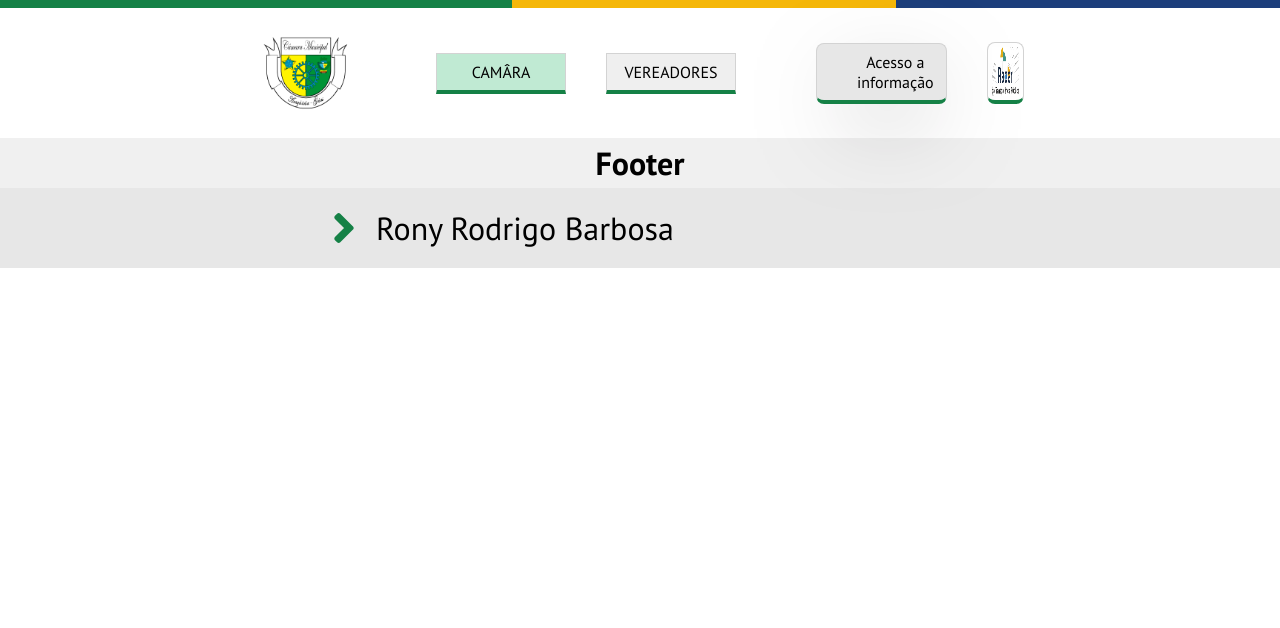
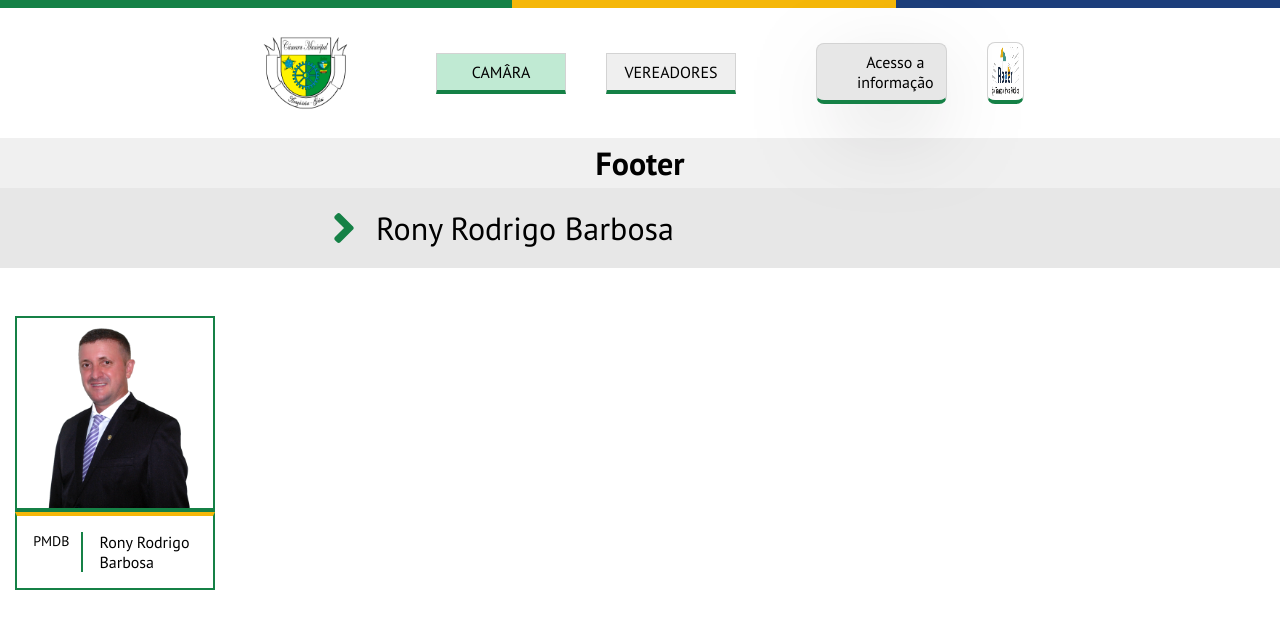
Before and after one commit to yaandn/siteCamara, a React (Vite) app: page /vereadores/1 in a window 1280 px wide. Shown: the top 628 px of the page. Built offline with nearby package versions, Linux system fonts and the light colour scheme; some icons are missing.

Commit message:
Alteração no tamanho da imagem na tela de vereador

```diff
--- a/src/components/Card/index.jsx
+++ b/src/components/Card/index.jsx
@@ -1,10 +1,11 @@
 import {Container, Footer} from './style'
 
-export default function Card ({foto, partido, nome}) {
+export default function Card ({foto, partido, nome, nano}) {
     return (
-        <Container>
+
+        <Container type={nano}>
             <img src={foto} alt='foto-vereador' className="foto-vereador" />
-            <Footer>
+            <Footer type ={nano}>
                 <div className="partido">
                     <span>{partido}</span>
                 </div>
--- a/src/components/Card/style.js
+++ b/src/components/Card/style.js
@@ -1,8 +1,8 @@
 import styled from "styled-components";
 
 export const Container = styled.div`
-    width: 300px;
-    height: 300px;
+    width: ${({type}) => type === 'nano' ? '200px' : '300px'};
+    height: ${({type}) => type === 'nano' ? '200px' : '300px'};
     border: 2px solid var(--cor-primaria);
     border-bottom: 8px solid var(--cor-primaria);
     display: flex;
@@ -38,8 +38,8 @@ export const Footer = styled.footer`
     display: flex;
     gap: 16px;
     align-items: center;
-    width: 300px;
-    height: 56px;
+    width: ${({type}) => type === 'nano' ? '200px' : '300px'};
+    height: ${({type}) => type === 'nano' ? '200px' : '300px'};
     background-color: #fff;
     margin-top: 4px;
 
--- a/src/components/VereadoresList/index.jsx
+++ b/src/components/VereadoresList/index.jsx
@@ -59,6 +59,7 @@ export default function VereadorsList() {
                                 foto={vereador.foto}
                                 partido={vereador.partido}
                                 nome={vereador.nome}
+                                nano="large"
                             />
 
                         </Link>
--- a/src/pages/Vereador/index.jsx
+++ b/src/pages/Vereador/index.jsx
@@ -1,29 +1,43 @@
 import { useLayoutEffect, useState } from "react";
 import { useParams } from "react-router-dom"
-import { Container } from "./style";
+import { Container, BoxContainer, InfoContainer, BioContainer } from "./style";
 
 
 import TopPages from "../../components/TopPages";
+import Card from '../../components/Card'
 import { vereadoresList } from "../../data/InfoVereadores";
 
 export default function Vereador() {
 
     const {id} = useParams();
-    const [vereador, setVereador] = useState();
+    const [vereador, setVereador] = useState({});
+
+
 
     useLayoutEffect(() => {
-        const [vereadorSelecionado] = vereadoresList.filter((vereador)=> {
-
-            return vereador.id == id;
-        })
-
-        setVereador(vereadorSelecionado.nome)
-
+        const vereadorSelecionado = vereadoresList.find((vereador)=> vereador.id == id)
+        setVereador(vereadorSelecionado);
     }, [])
 
     return (
         <Container>
-            <TopPages title={vereador} />
+            <TopPages title={vereador.nome} />
+            <BoxContainer>
+                <InfoContainer>
+                    <Card
+                        foto={vereador.foto}
+                        partido={vereador.partido}
+                        nome={vereador.nome}
+                        nano="nano"
+                    />
+
+
+                </InfoContainer>
+                <BioContainer>
+
+                </BioContainer>
+            </BoxContainer>
+
 
         </Container>
 
--- a/src/pages/Vereador/style.js
+++ b/src/pages/Vereador/style.js
@@ -3,3 +3,24 @@ import styled from "styled-components";
 export const Container = styled.div`
     width: 100%;
 `;
+
+export const BoxContainer = styled.div`
+    width: 60%;
+    display: flex;
+    align-items: center;
+    margin-top: 48px;
+`;
+
+export const InfoContainer = styled.div`
+    width: 30%;
+    display: flex;
+    flex-direction: column;
+    align-items: center;
+`;
+
+export const BioContainer = styled.div`
+    width: 60%;
+    display: flex;
+    flex-direction: column;
+
+`;
```
